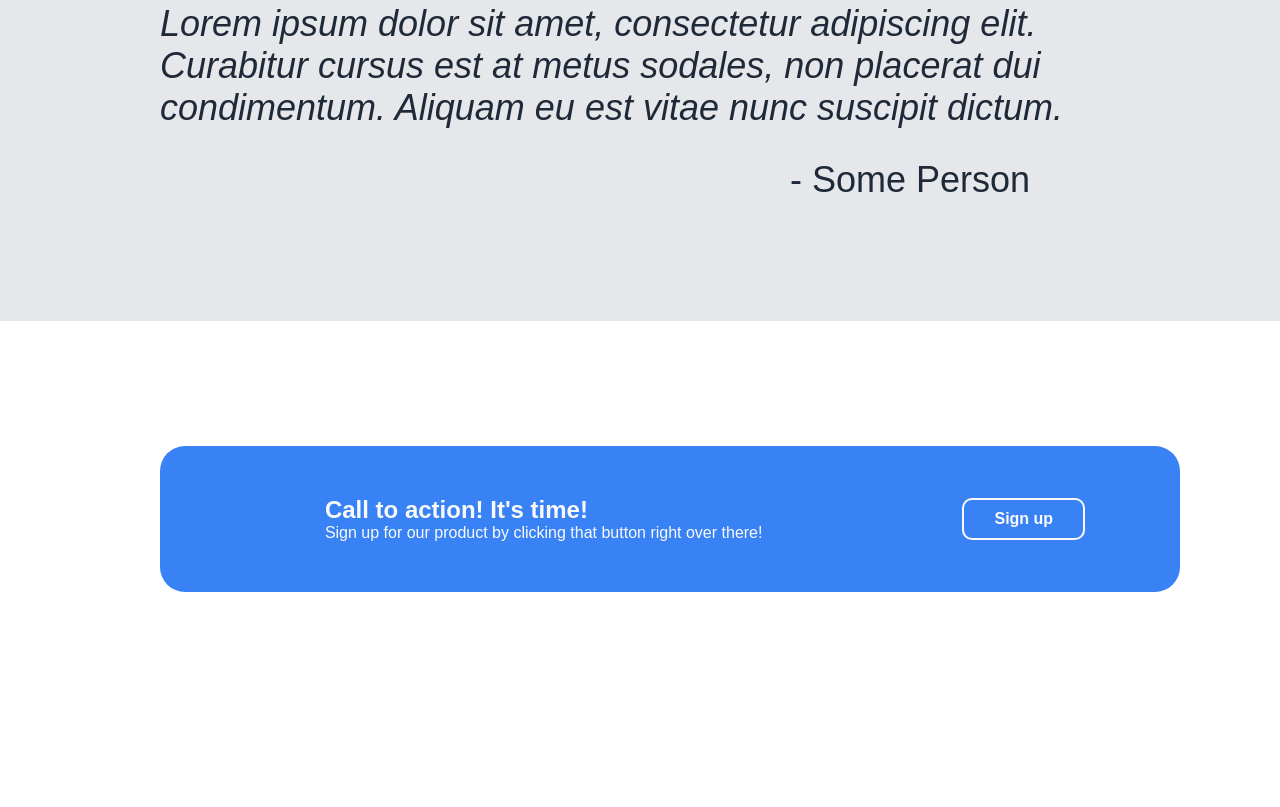
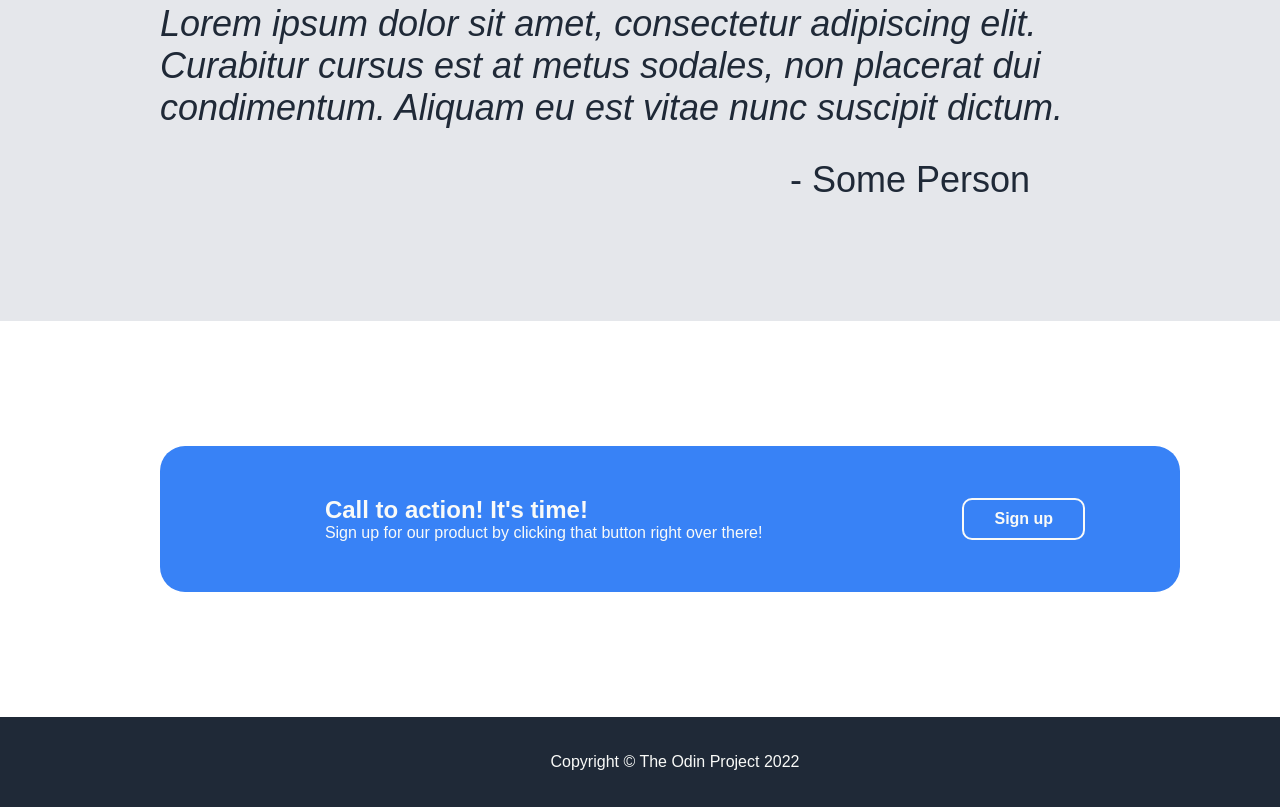
Before and after one commit to cbaronia/odin-landing-page, a plain HTML site: page index.html in a window 1280 px wide. Shown: the part 1122-1929 px from the top of the page. Before the commit the page ends 1839 px from the top, so only its background shows below. Drawn offline with Linux system fonts and the light colour scheme.

Commit message:
Add footer

```diff
--- a/index.html
+++ b/index.html
@@ -9,7 +9,7 @@
     <body>
 
     <div class="header">
-        <div class="header-logo">Header Logo</div>
+        <div class="header-logo">Halo-Halo Central</div>
         <ul class="header-links">
             <li><a href="#">About</a></li>
             <li><a href="#">Contact Us</a></li>
@@ -56,7 +56,6 @@
     </div>
 
     <div class="container-4">
-
         <div class="ctn4-content">
             <div class="ctn4-left">
                 <p class="large-bold">Call to action! It's time!</p>
@@ -64,7 +63,10 @@
             </div>
             <button>Sign up</button>
         </div>
+    </div>
 
+    <div class="footer">
+        <p>Copyright &copy; The Odin Project 2022</p>
     </div>
 
     </body>
--- a/style.css
+++ b/style.css
@@ -157,3 +157,10 @@ body {
     font-size: 24px;
     font-weight: 700;
 }
+
+.footer {
+    background-color: #1F2937;
+    color: #F9FAF8;
+    padding: 20px 90px 20px 160px;
+    text-align: center;
+}
```
